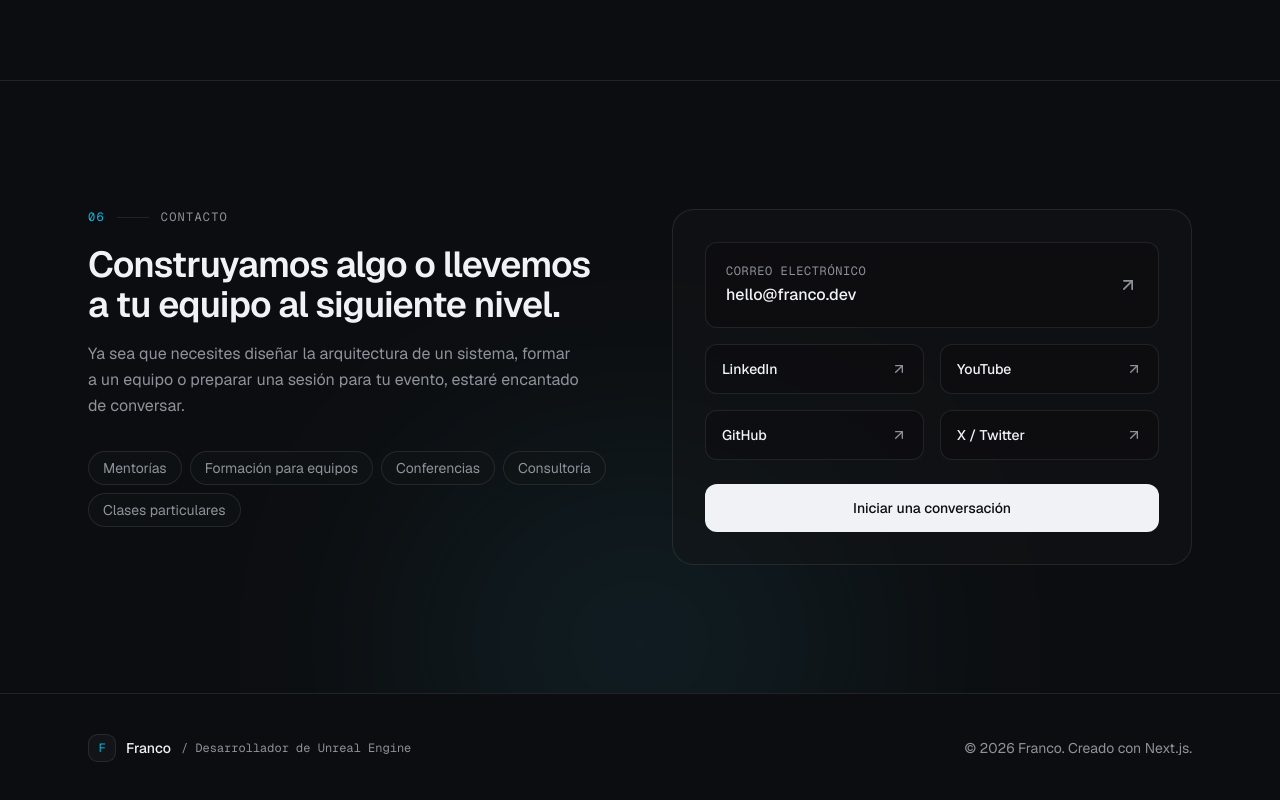
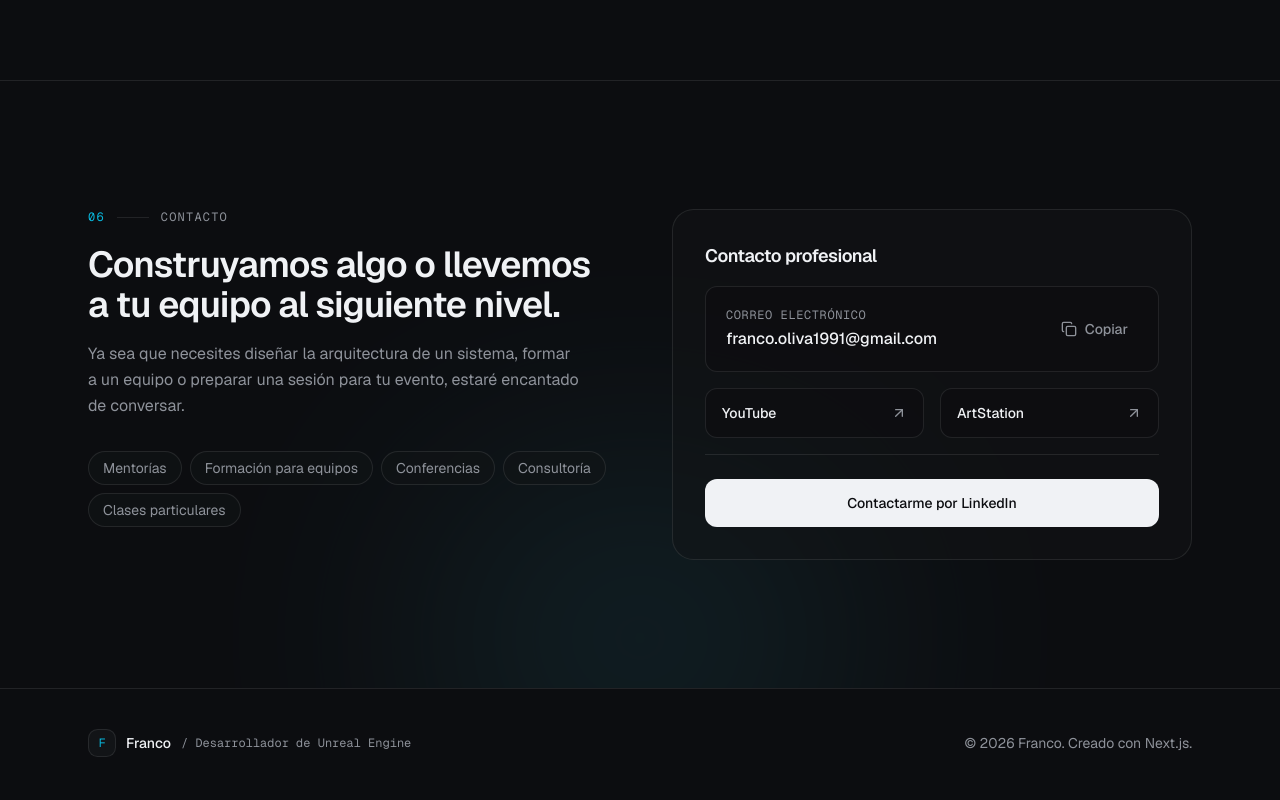
Before and after one commit to Yaquen91/olivafranco91, a Next.js app: page / in a window 1280 px wide. Shown: the part 6290-7090 px from the top of the page. Built offline with nearby package versions, Linux system fonts and the light colour scheme.

Commit message:
ajustes finales para la seccion de contacto y agregamos redes actuales

```diff
--- a/components/contact.tsx
+++ b/components/contact.tsx
@@ -1,10 +1,37 @@
-import { ArrowUpRight } from 'lucide-react'
+'use client'
+
+import { useEffect, useState } from 'react'
+import { ArrowUpRight, Check, Copy } from 'lucide-react'
 import type { Dictionary } from '@/i18n/dictionary'
 import { SectionHeading } from './section-heading'
 
-const socialHrefs = ['#', '#', '#', '#']
+const socialHrefs = [
+  'https://www.youtube.com/@olivafranco91',
+  'https://www.artstation.com/olivafranco91',
+]
+
+const email = 'franco.oliva1991@gmail.com'
+const linkedInHref = 'https://www.linkedin.com/in/olivafranco'
 
 export function Contact({ copy }: { copy: Dictionary['contact'] }) {
+  const [copied, setCopied] = useState(false)
+
+  useEffect(() => {
+    if (!copied) return
+
+    const timeout = window.setTimeout(() => setCopied(false), 2000)
+    return () => window.clearTimeout(timeout)
+  }, [copied])
+
+  async function copyEmail() {
+    try {
+      await navigator.clipboard.writeText(email)
+      setCopied(true)
+    } catch {
+      setCopied(false)
+    }
+  }
+
   return (
     <section id="contact" className="relative overflow-hidden">
       <div
@@ -36,26 +63,43 @@ export function Contact({ copy }: { copy: Dictionary['contact'] }) {
           </div>
 
           <div className="flex flex-col justify-center gap-4 rounded-2xl border border-border bg-card/50 p-8">
-            <a
-              href="mailto:hello@franco.dev"
-              className="group flex items-center justify-between gap-4 rounded-lg border border-border bg-background/60 p-5 transition-colors hover:border-primary/40"
-            >
+            <h3 className="text-lg font-semibold tracking-tight text-foreground">
+              {copy.cardTitle}
+            </h3>
+
+            <div className="flex items-center justify-between gap-4 rounded-lg border border-border bg-background/60 p-5">
               <div>
                 <div className="font-mono text-xs uppercase tracking-wider text-muted-foreground">
                   {copy.emailLabel}
                 </div>
-                <div className="mt-1 text-base font-medium text-foreground">
-                  hello@franco.dev
+                <div className="mt-1 break-all text-base font-medium text-foreground">
+                  {email}
                 </div>
               </div>
-              <ArrowUpRight className="h-5 w-5 text-muted-foreground transition-transform group-hover:translate-x-0.5 group-hover:-translate-y-0.5" />
-            </a>
+              <button
+                type="button"
+                onClick={copyEmail}
+                aria-label={copied ? copy.emailCopied : copy.copyEmail}
+                className="inline-flex shrink-0 items-center gap-2 rounded-md px-2.5 py-2 text-sm font-medium text-muted-foreground transition-colors hover:bg-secondary hover:text-foreground focus-visible:outline-2 focus-visible:outline-offset-2 focus-visible:outline-ring"
+              >
+                {copied ? (
+                  <Check className="h-4 w-4 text-primary" />
+                ) : (
+                  <Copy className="h-4 w-4" />
+                )}
+                <span aria-live="polite">
+                  {copied ? copy.emailCopied : copy.copyEmail}
+                </span>
+              </button>
+            </div>
 
             <div className="grid grid-cols-2 gap-4">
               {copy.socialLinks.map((label, index) => (
                 <a
                   key={label}
                   href={socialHrefs[index]}
+                  target="_blank"
+                  rel="noopener noreferrer"
                   className="group flex items-center justify-between rounded-lg border border-border bg-background/60 px-4 py-3.5 text-sm font-medium transition-colors hover:border-primary/40"
                 >
                   {label}
@@ -64,8 +108,12 @@ export function Contact({ copy }: { copy: Dictionary['contact'] }) {
               ))}
             </div>
 
+            <div aria-hidden="true" className="border-t border-border" />
+
             <a
-              href="mailto:hello@franco.dev"
+              href={linkedInHref}
+              target="_blank"
+              rel="noopener noreferrer"
               className="mt-2 inline-flex items-center justify-center gap-2 rounded-lg bg-foreground px-5 py-3.5 text-sm font-medium text-background transition-opacity hover:opacity-90"
             >
               {copy.cta}
--- a/src/i18n/locales/es.json
+++ b/src/i18n/locales/es.json
@@ -151,9 +151,12 @@
       "description": "Ya sea que necesites diseñar la arquitectura de un sistema, formar a un equipo o preparar una sesión para tu evento, estaré encantado de conversar."
     },
     "services": ["Mentorías", "Formación para equipos", "Conferencias", "Consultoría", "Clases particulares"],
+    "cardTitle": "Contacto profesional",
     "emailLabel": "Correo electrónico",
-    "socialLinks": ["LinkedIn", "YouTube", "GitHub", "X / Twitter"],
-    "cta": "Iniciar una conversación"
+    "copyEmail": "Copiar",
+    "emailCopied": "Correo copiado.",
+    "socialLinks": ["YouTube", "ArtStation"],
+    "cta": "Contactarme por LinkedIn"
   },
   "footer": {
     "brand": "Franco",
```
